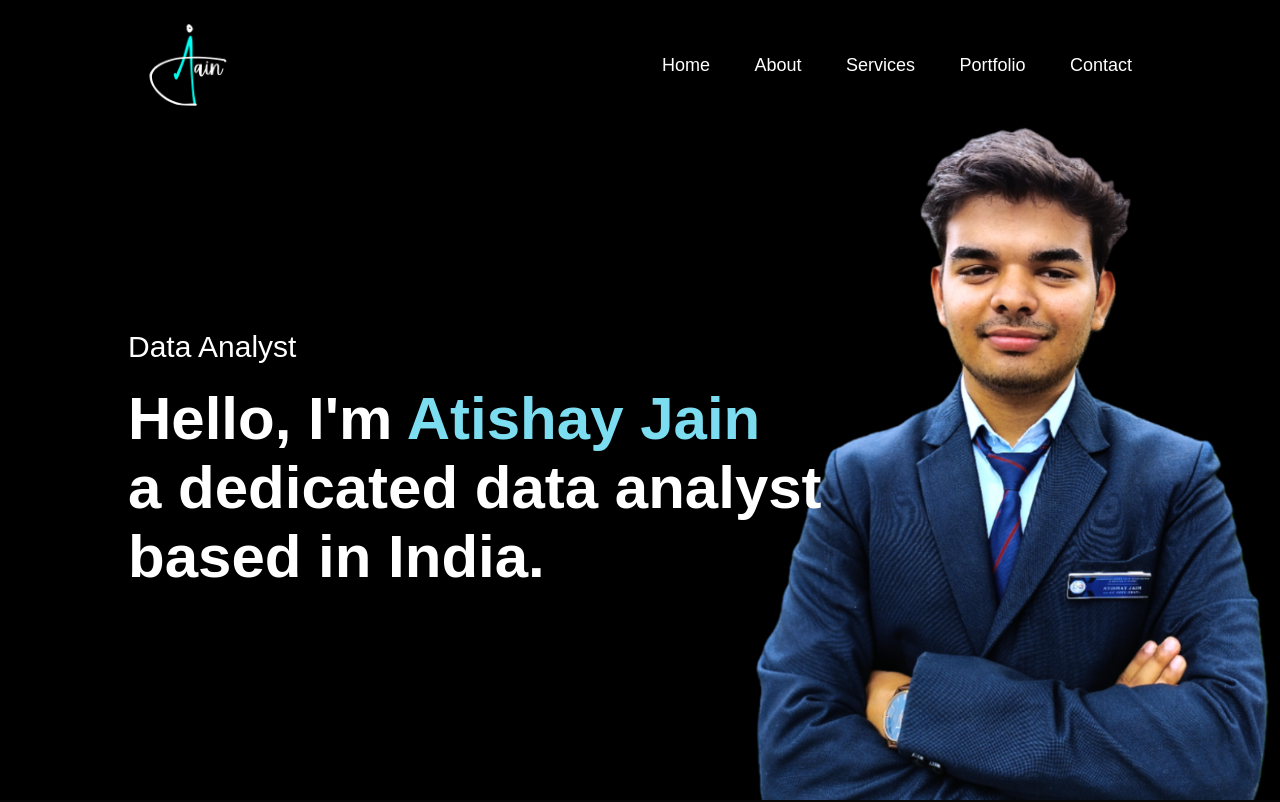
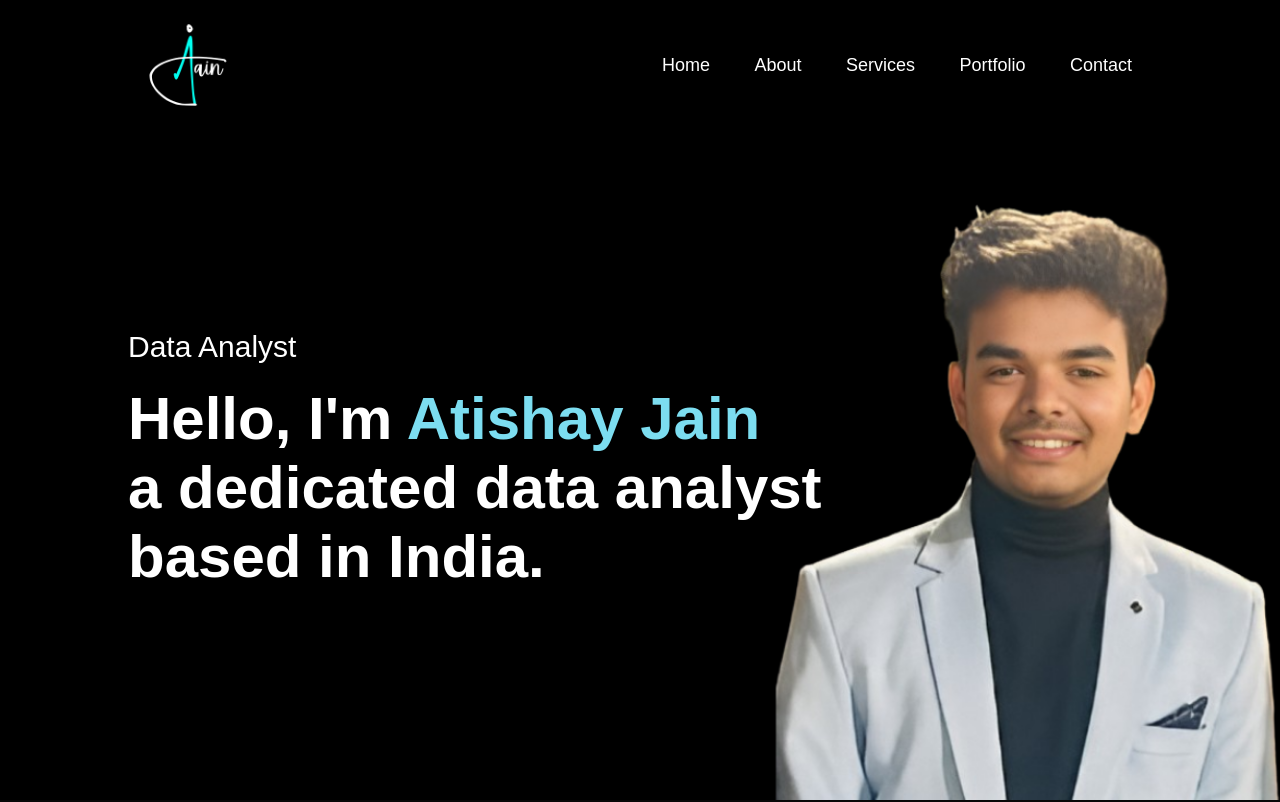
Before and after one commit to atishaydeveloper/atishaydeveloper.github.io, a plain HTML site: page index.html in a window 1280 px wide. Shown: the top 802 px of the page. Drawn offline with Linux system fonts and the light colour scheme.

Commit message:
added new image files

```diff
--- a/style.css
+++ b/style.css
@@ -16,7 +16,7 @@ body{
 #header{
     width: 100%;
     height: 100vh;
-    background-image: url(images/main.png);
+    background-image: url(images/mainnn.png);
     background-size: cover;
     background-position: center;
 }
```
Also changed, not shown: images/main (2).png (added), images/mainn.png (added), images/mainnn.png (added).
